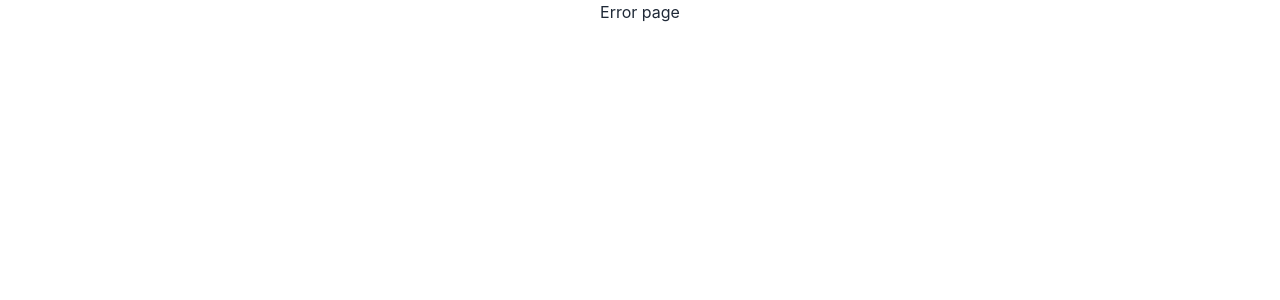
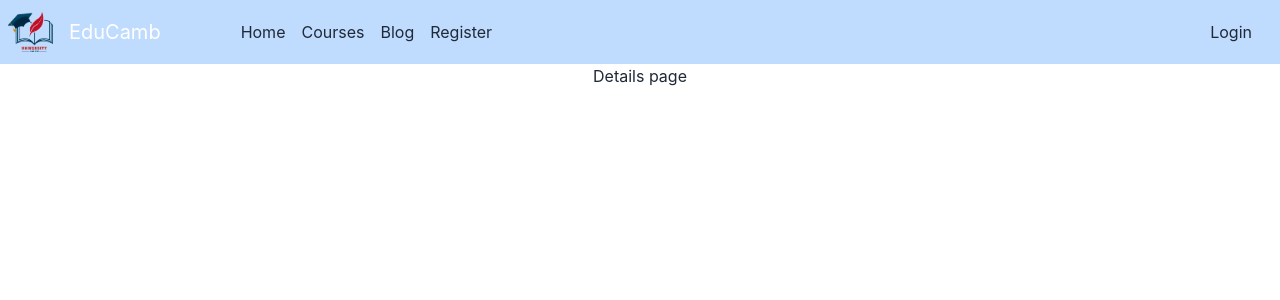
Before and after one commit to Abuhurayratouhid/Educational-website, a React (Create React App) app: page /details in a window 1280 px wide. Before the commit this address had no page. Shown: the top 300 px of the page. Built offline with nearby package versions, Linux system fonts and the light colour scheme.

Commit message:
data loeded from my custom server

```diff
--- /dev/null
+++ b/src/Others/CourseDetails/CourseDetails.js
@@ -0,0 +1,11 @@
+import React from 'react';
+
+const CourseDetails = () => {
+    return (
+        <div>
+            Details page
+        </div>
+    );
+};
+
+export default CourseDetails;
--- a/src/Others/Header/Header.js
+++ b/src/Others/Header/Header.js
@@ -22,7 +22,7 @@ const Header = () => {
                     </div>
                     <div className='text-white'>
 
-                    <Link className="ml-4 normal-case text-xl"> EduCamb </Link>
+                    <Link to='/' className="ml-4 normal-case text-xl"> EduCamb </Link>
                     </div>
 
                     <Link className='ml-1 hidden md:block md:ml-20' to='/'>Home</Link>
--- a/src/Others/SidebarOfCourses.js
+++ b/src/Others/SidebarOfCourses.js
@@ -1,9 +1,15 @@
 import React from 'react';
+import { Link } from 'react-router-dom';
 
-const SidebarOfCourses = () => {
+const SidebarOfCourses = ({courses}) => {
+    const {id,name,} = courses;
     return (
         <div>
-            side bar of courses
+            <Link className='mt-10' to='/details'>
+
+            <h1  className='mt-8 underline decoration-4   hover:bg-blue-200  hover:text-white text-2xl font-bold '>{name}</h1>
+            </Link>
+
         </div>
     );
 };
--- a/src/Pages/Courses/Courses.js
+++ b/src/Pages/Courses/Courses.js
@@ -1,16 +1,28 @@
 import React from 'react';
+import { useLoaderData } from 'react-router-dom';
 import CartOfCourses from '../../Others/CartOfCourses';
 import SidebarOfCourses from '../../Others/SidebarOfCourses';
 import './Courses.css'
 
 const Courses = () => {
+    const allCourses = useLoaderData();
+    console.log(allCourses)
     return (
         <div className=' courses-page-container'>
             <div className=''>
-               <SidebarOfCourses></SidebarOfCourses>
+                {
+                    allCourses.map(courses =><SidebarOfCourses
+                    key={courses.id}
+                    courses={courses}
+                    ></SidebarOfCourses> )
+                }
+
             </div>
             <div className=''>
-                <CartOfCourses></CartOfCourses>
+                {
+                    allCourses.map(courses => <CartOfCourses></CartOfCourses>)
+                }
+
             </div>
         </div>
     );
--- a/src/Routes/Routes.js
+++ b/src/Routes/Routes.js
@@ -1,5 +1,6 @@
 import { createBrowserRouter } from "react-router-dom";
 import Main from "../Layout/Main";
+import CourseDetails from "../Others/CourseDetails/CourseDetails";
 import Courses from "../Pages/Courses/Courses";
 import Error from "../Pages/Error/Error";
 import Home from "../Pages/Home/Home";
@@ -18,6 +19,7 @@ const router = createBrowserRouter([
             },
             {
                 path: '/courses',
+                loader: ()=> fetch('http://localhost:5000/courses'),
                 element: <Courses></Courses>
             },
             {
@@ -27,6 +29,10 @@ const router = createBrowserRouter([
             {
                 path: '/register',
                 element: <Register></Register>
+            },
+            {
+                path: '/details',
+                element: <CourseDetails></CourseDetails>
             }
         ]
     }
```
